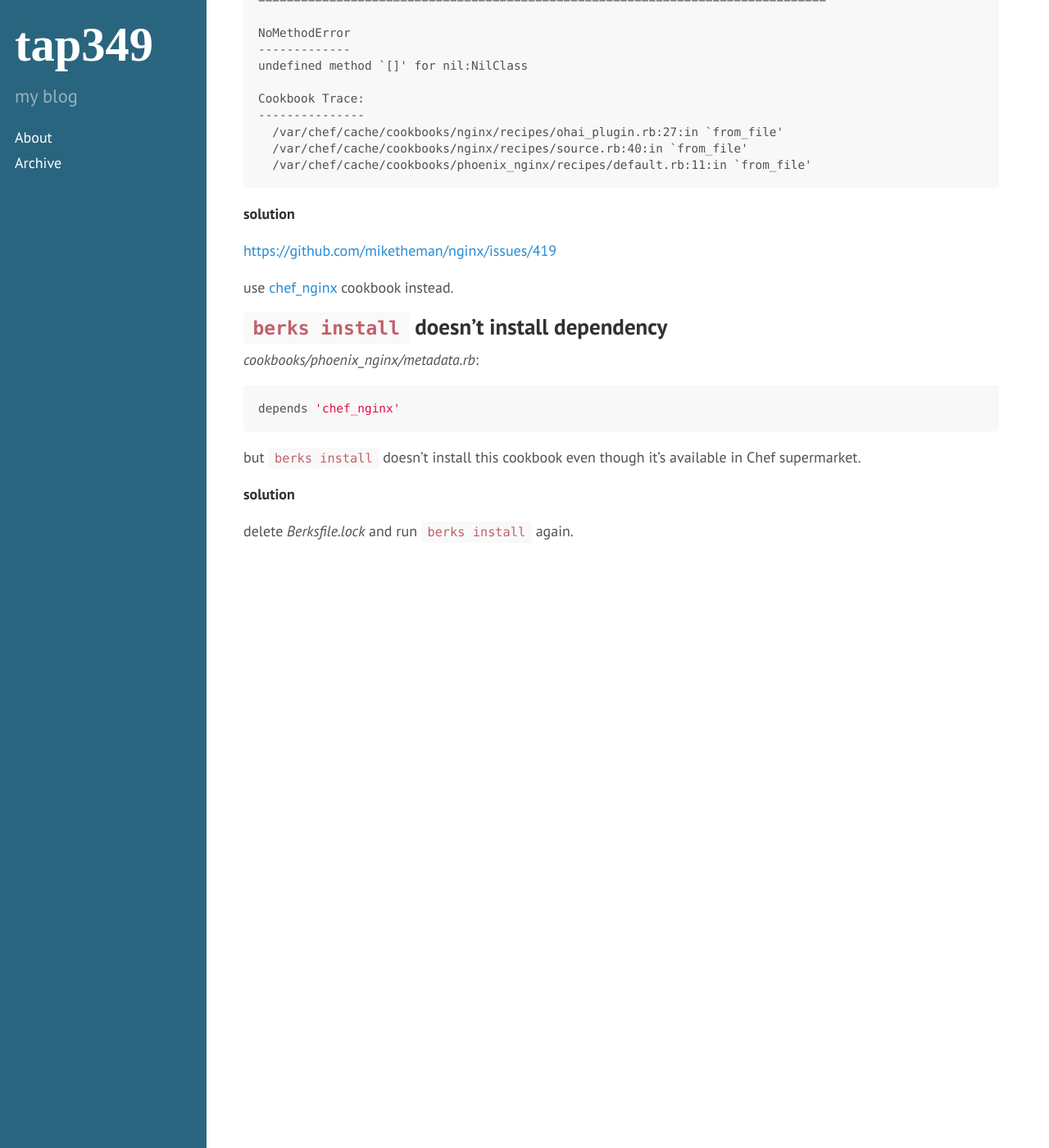
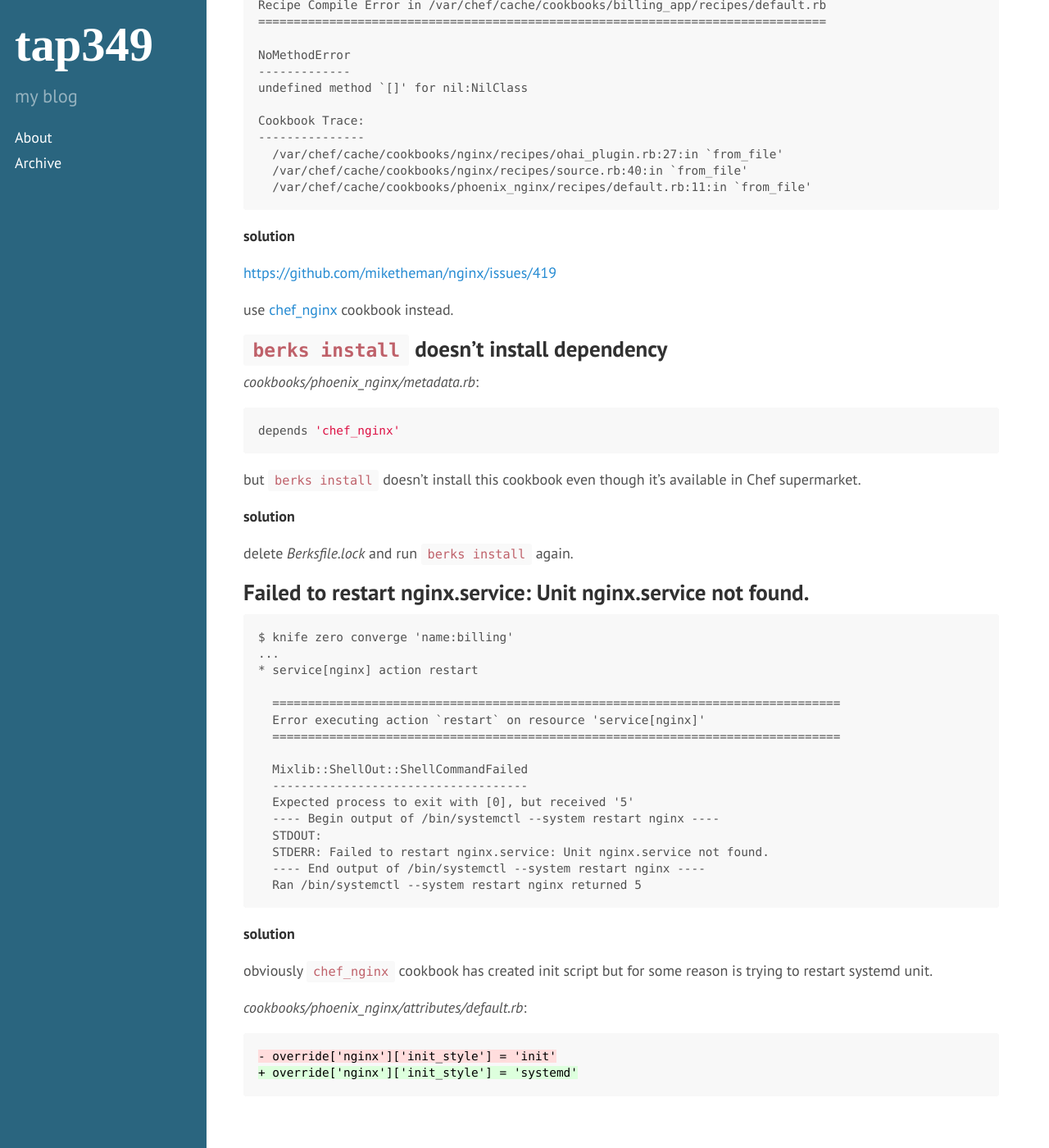
Before and after one commit to tap349/tap349.github.io, a Jekyll site: the page built from _posts/2017-08-02-chef-troubleshooting.md, in a window 1280 px wide and 1400 px high, scrolled down 3891 px. Shown: the whole window at 82% size. Built offline with Jekyll 4.4.1, drawn with Linux system fonts in a browser that asks for light colours; some of the changed text lies outside the part shown.

Commit message:
update 2017-08-08_00:44:12

````diff
--- a/_posts/2017-08-02-chef-troubleshooting.md
+++ b/_posts/2017-08-02-chef-troubleshooting.md
@@ -212,3 +212,36 @@
 **solution**
 
 delete _Berksfile.lock_ and run `berks install` again.
+
+## Failed to restart nginx.service: Unit nginx.service not found.
+
+```
+$ knife zero converge 'name:billing'
+...
+* service[nginx] action restart
+
+  ================================================================================
+  Error executing action `restart` on resource 'service[nginx]'
+  ================================================================================
+
+  Mixlib::ShellOut::ShellCommandFailed
+  ------------------------------------
+  Expected process to exit with [0], but received '5'
+  ---- Begin output of /bin/systemctl --system restart nginx ----
+  STDOUT:
+  STDERR: Failed to restart nginx.service: Unit nginx.service not found.
+  ---- End output of /bin/systemctl --system restart nginx ----
+  Ran /bin/systemctl --system restart nginx returned 5
+```
+
+**solution**
+
+obviously `chef_nginx` cookbook has created init script but
+for some reason is trying to restart systemd unit.
+
+_cookbooks/phoenix_nginx/attributes/default.rb_:
+
+```diff
+- override['nginx']['init_style'] = 'init'
++ override['nginx']['init_style'] = 'systemd'
+```
````
